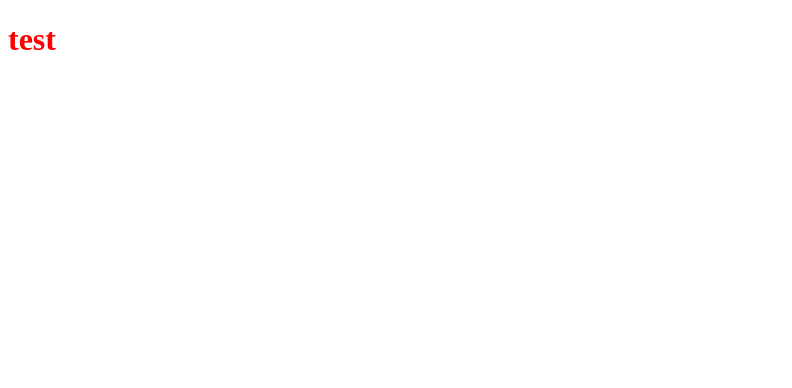
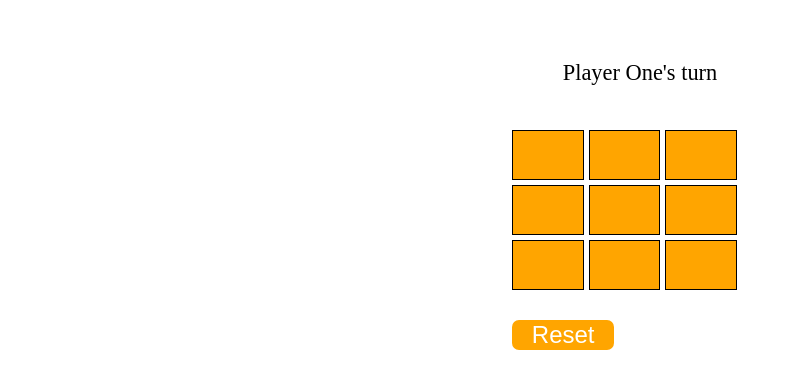
Before and after one commit to BelalHashem007/TicTacToe, a plain HTML site: page index.html in a window 1280 px wide. Shown: the whole page, without its empty margins (0-792 px from the left). Drawn offline with Linux system fonts and the light colour scheme.

Commit message:
Updated the game to work on the browser.
Also added a reset button.
There are a lot of bugs still.

```diff
--- a/index.html
+++ b/index.html
@@ -1,5 +1,6 @@
 <!DOCTYPE html>
 <html lang="en">
+
 <head>
     <meta charset="UTF-8">
     <meta name="viewport" content="width=device-width, initial-scale=1.0">
@@ -7,7 +8,13 @@
     <link rel="stylesheet" href="styles.css">
     <script src="script.js" defer></script>
 </head>
+
 <body>
-    <h1>test</h1>
+    <div class="container">
+        <div class="turn">player name</div>
+        <div class="game"></div>
+        <button class="reset">Reset</button>
+    </div>
 </body>
+
 </html>
--- a/script.js
+++ b/script.js
@@ -11,20 +11,26 @@ function GameBoard() {
 
   const getBoard = () => board;
 
-  const printBoardInConsole = () => {
+  const printBoard = () => {
     const boardWithValues = board.map((row) => row.map((cell) => cell.getValue()));
     console.log(boardWithValues)
   }
 
   const updateCell = function (row, column, playerValue) {
+    let successfulUpdate = false;
     const availableCells = board.filter((row) => row[column].getValue() === "");
 
     if (!availableCells.length) return;
 
-    if (!(board[row][column].getValue() === "O" || board[row][column].getValue() === "X"))
+    if (!(board[row][column].getValue() === "O" || board[row][column].getValue() === "X")) {
       board[row][column].updateValue(playerValue);
-    else
+      successfulUpdate = true;
+      return successfulUpdate;
+    }
+    else {
       console.log("Error u can`t update used cell.")
+      return successfulUpdate;
+    }
   }
 
   const clearBoard = function () {
@@ -34,7 +40,7 @@ function GameBoard() {
     }
   }
 
-  return { getBoard, printBoardInConsole, updateCell, clearBoard };
+  return { getBoard, printBoard, updateCell, clearBoard };
 }
 // --------------------------------------------------
 
@@ -58,6 +64,8 @@ function GameController(player1 = "Player One", player2 = "Player Two") {
   const playerOneName = player1;
   const playerTwoName = player2;
   const board = GameBoard();
+  const playerTurnDiv = document.querySelector('.turn');
+  let winnerDetected = false;
 
   const players = [
     {
@@ -71,7 +79,9 @@ function GameController(player1 = "Player One", player2 = "Player Two") {
   ]
 
   let activePlayer = players[0];
-
+  const resetTurns = function () {
+    activePlayer = players[0]
+  }
   const switchTurns = function () {
     activePlayer = activePlayer === players[0] ? players[1] : players[0];
   }
@@ -79,12 +89,12 @@ function GameController(player1 = "Player One", player2 = "Player Two") {
   const getActivePlayer = () => activePlayer;
 
   const printNewRound = () => {
-    board.printBoardInConsole();
+    board.printBoard();
     console.log(`${getActivePlayer().name}'s turn.`);
   };
 
   const determineWinner = function () {
-    let winnerDetected = false;
+
     //-------------------------Row
     if (board.getBoard()[0][0].getValue() === board.getBoard()[0][1].getValue() && board.getBoard()[0][1].getValue() === board.getBoard()[0][2].getValue() && board.getBoard()[0][0].getValue() !== "") {
       winnerDetected = true;
@@ -114,29 +124,75 @@ function GameController(player1 = "Player One", player2 = "Player Two") {
     }
     return winnerDetected;
   }
-  const endGame = function () {
-    console.log(`Game ends!!  Winner is :${getActivePlayer().name}`)
-    board.printBoardInConsole();
-    board.clearBoard();
-    console.log("New Game!!");
-    activePlayer = players[0];
+  const updateWinnerDetection = function (boolean){
+    winnerDetected = boolean;
   }
 
   const playRound = function (row, column) {
-    console.log(` ${getActivePlayer().name} made ${getActivePlayer().value} in row: ${row} column: ${column}`);
-    board.updateCell(row, column, getActivePlayer().value);
     if (determineWinner() === true) {
-      endGame();
-      printNewRound();
+      return;
     } else {
-
+      if (board.updateCell(row, column, getActivePlayer().value) === false)
+        return;
+      if(determineWinner() === true)
+        return;
       switchTurns();
       printNewRound();
     }
   }
   printNewRound();
 
-  return { playRound, getActivePlayer, board, determineWinner }
+  return { playRound, getActivePlayer, getBoard: board.getBoard, determineWinner, clearBoard: board.clearBoard , updateWinnerDetection , resetTurns}
 }
 // --------------------------------------------------
-const game = GameController();
+function ScreenController() {
+
+  const game = GameController();
+  const playerTurnDiv = document.querySelector('.turn');
+  const boardDiv = document.querySelector('.game');
+  const resetBoard = () => game.clearBoard();
+  const resetDiv = document.querySelector('.reset');
+
+  const updateScreen = function () {
+    boardDiv.textContent = "";
+
+    const board = game.getBoard();
+    const activePlayer = game.getActivePlayer();
+    if (game.determineWinner() === false){
+      playerTurnDiv.textContent = `${activePlayer.name}'s turn`;
+      playerTurnDiv.setAttribute('style',"background: white; color: black;")
+    }
+    else {
+      playerTurnDiv.textContent = `${activePlayer.name} won!`;
+      playerTurnDiv.setAttribute('style',"background: green; color: white;")
+    }
+
+    board.forEach((cellRow, rowIndex) => {
+      cellRow.forEach((cell, columnIndex) => {
+        const cellDiv = document.createElement('div');
+        cellDiv.classList.add('cell');
+        cellDiv.textContent = cell.getValue();
+        cellDiv.dataset.column = columnIndex;
+        cellDiv.dataset.row = rowIndex;
+        boardDiv.appendChild(cellDiv);
+      })
+    })
+  }
+  function clickHandlerBoard(e) {
+    const selectedColumn = e.target.dataset.column;
+    const selectedRow = e.target.dataset.row;
+    if (!(selectedColumn && selectedRow)) return;
+
+    game.playRound(selectedRow, selectedColumn);
+    updateScreen();
+  }
+  boardDiv.addEventListener("click", clickHandlerBoard);
+  resetDiv.addEventListener("click", ()=> {
+    resetBoard();
+    game.updateWinnerDetection(false);
+    game.resetTurns();
+    updateScreen();
+  });
+  updateScreen();
+}
+ScreenController();
--- a/styles.css
+++ b/styles.css
@@ -1,3 +1,56 @@
-h1 {
-    color: red;
+*{
+    box-sizing: border-box;
+    margin: 0;
+    padding: 0;
 }
+body {
+    height: 100vh;
+}
+.container {
+    width: 20%;
+    margin: 50px auto 0 auto;
+    display: grid;
+    row-gap: 30px;
+
+}
+.turn {
+    width: 100%;
+    text-align: center;
+    height: 50px;
+    padding-top: 10px;
+    font-size: 1.4rem;
+}
+.game {
+    display: flex;
+    flex-wrap: wrap;
+    gap: 5px;
+}
+.cell {
+    width: 28%;
+    height: 50px;
+    color: white;
+    border: 1px solid black;
+    background-color: orange;
+    text-align: center;
+    padding-top: 10px;
+    font-size: 1.7rem;
+}
+.cell:hover {
+    cursor: pointer;
+    opacity: 0.7;
+    box-shadow: 1px 1px 1px black;
+}
+.reset {
+    width: 40%;
+    height: 30px;
+    border-radius: 7px;
+    border: none;
+    background-color: orange;
+    color: white;
+    font-size: 1.5rem;
+}
+.reset:hover {
+    cursor: pointer;
+    opacity: 0.8;
+    box-shadow: 2px 2px 2px black;
+}
```
